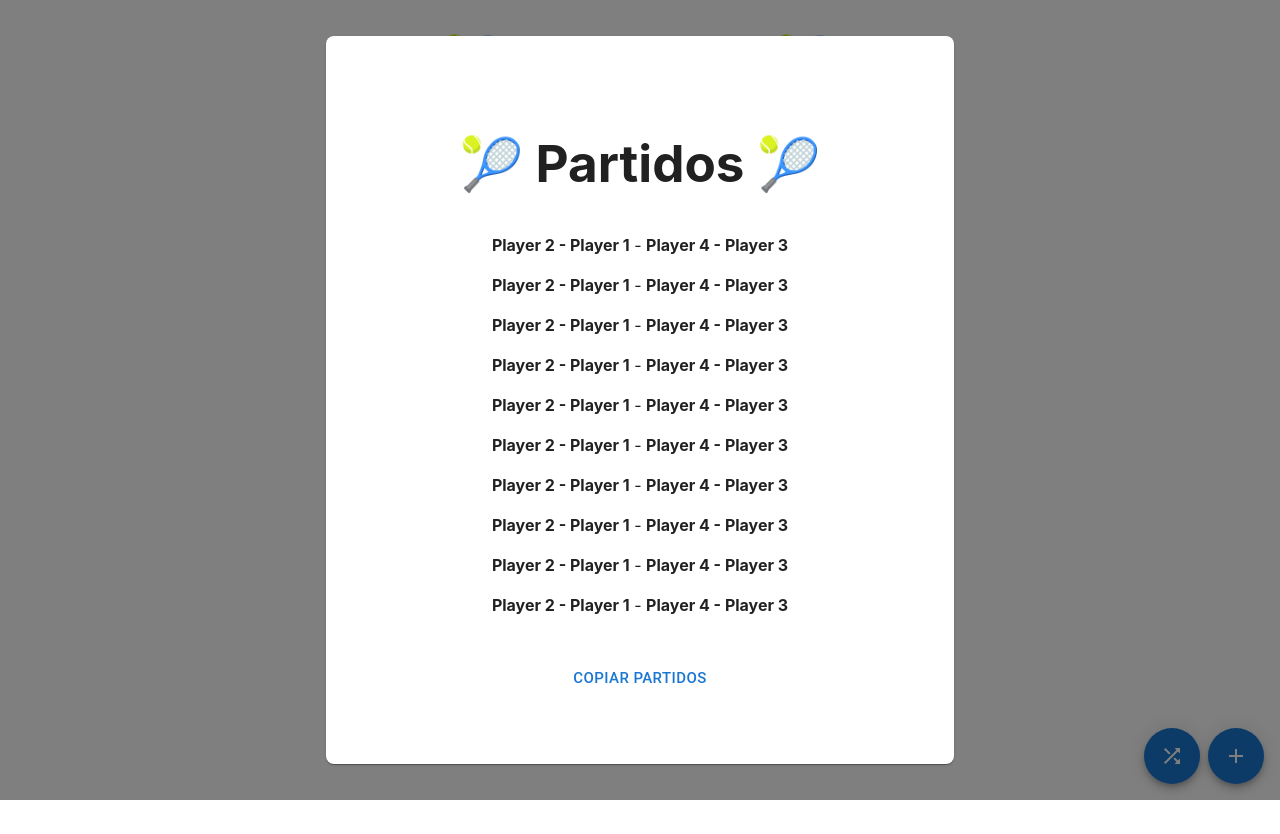
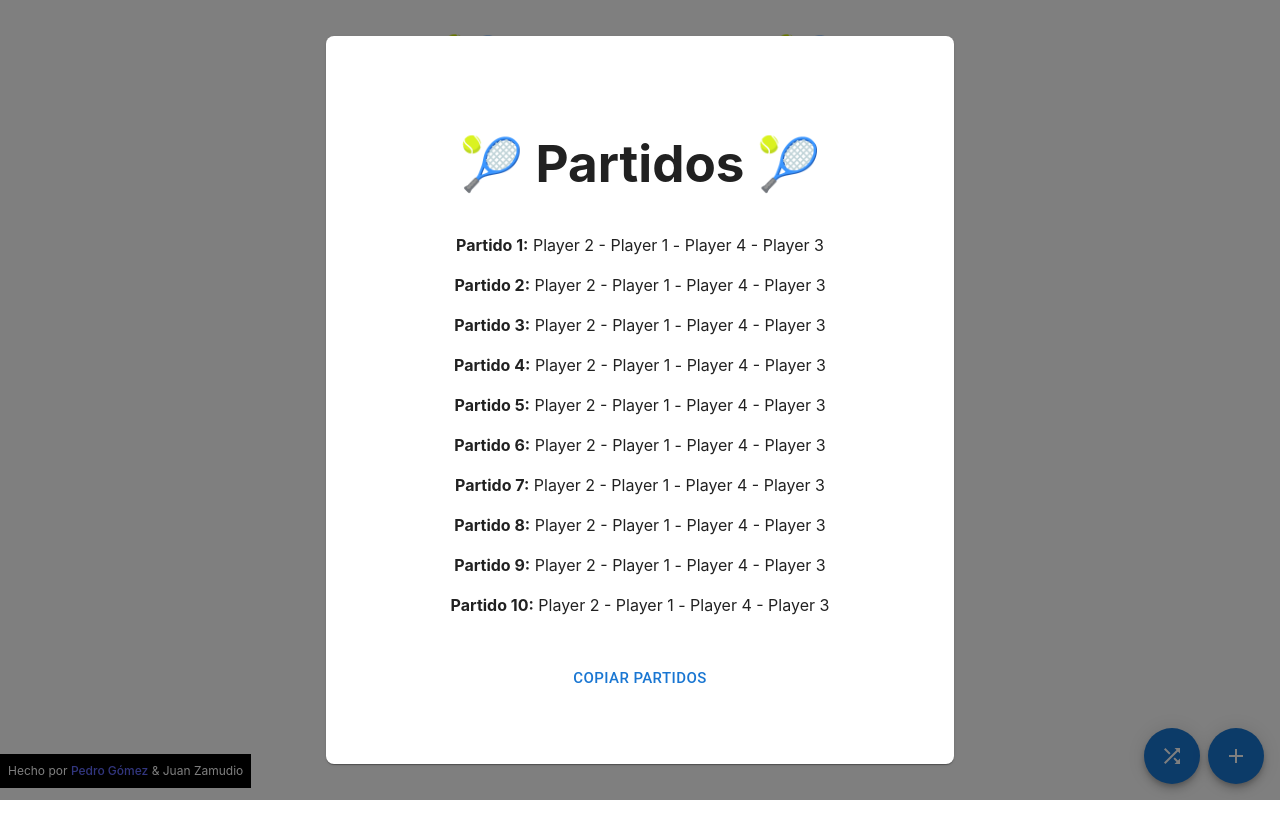
Before and after one commit to PadelPull/padelpull.github.io, a React (Vite) app: page / in a window 1280 px wide. Both pictures are taken after a click on the button 1172 px from the left and 756 px from the top of the page. Built offline with nearby package versions, Linux system fonts and the light colour scheme.

Commit message:
Add authors and finish copy clipboard

```diff
--- a/src/App.tsx
+++ b/src/App.tsx
@@ -55,8 +55,23 @@ function App() {
         }
         }
       />
+      <Authors/>
     </FullScreen>
   )
 }
 
+const Authors = () => {
+  return <p style={{
+    position: 'absolute',
+    bottom: 0,
+    left: 0,
+    padding: 8,
+    color: 'white',
+    backgroundColor: 'black',
+    fontSize: 12,
+  }}>
+    Hecho por <a href="https://x.com/pedro_g_s">Pedro Gómez</a> & Juan Zamudio
+  </p>
+};
+
 export default App
--- a/src/clipboard/MatchesClipboard.ts
+++ b/src/clipboard/MatchesClipboard.ts
@@ -4,6 +4,16 @@ export class MatchesClipboard {
     constructor(private readonly matches: Match[]) { }
 
     copyToClipboard(): void {
-        navigator.clipboard.writeText(JSON.stringify(this.matches));
+        let matchIndex = 1;
+        const clipboardLines = this.matches.map(match => {
+            const localTeam = match.local;
+            const visitorTeam = match.visitor;
+            const team1 = `${localTeam.backhandPlayer.name} - ${localTeam.drivePlayer.name} `
+            const team2 = `${visitorTeam.backhandPlayer.name} - ${visitorTeam.drivePlayer.name}`
+            return `Partido ${matchIndex++} 👉 ${team1} - vs - ${team2}`
+        }).join('\n');
+        const header = "🎾🎾🎾🎾🎾🎾🎾🎾🎾🎾🎾🎾🎾🎾🎾🎾\n     Partidos generados con https://padelpull.github.io\n🎾🎾🎾🎾🎾🎾🎾🎾🎾🎾🎾🎾🎾🎾🎾🎾\n\n";
+        const clipboardContent = header + clipboardLines
+        navigator.clipboard.writeText(clipboardContent);
     }
 }
--- a/src/screens/ShowPullModal.tsx
+++ b/src/screens/ShowPullModal.tsx
@@ -69,11 +69,16 @@ const MatchesList = (props: MatchesListProps) => {
         overflowY: "scroll",
         height: "400px",
     }}>
-        {props.matches.map((match, index) => <MatchItem key={index} match={match}/>)}
+        {props.matches.map((match, index) => <MatchItem key={index} match={match} index={index}/>)}
     </div>;
 };
 
-const MatchItem = (props: { match: Match }) => {
+interface MatchItemProps {
+    match: Match;
+    index: number;
+}
+
+const MatchItem = (props: MatchItemProps) => {
     const localTeam = props.match.local;
     const visitorTeam = props.match.visitor;
     const team1 = `${localTeam.backhandPlayer.name} - ${localTeam.drivePlayer.name} `
@@ -82,9 +87,11 @@ const MatchItem = (props: { match: Match }) => {
         display: 'flex',
         justifyContent: 'center',
     }}>
-        <span><b>{team1}</b></span>
+        <span><b>Partido {props.index + 1}: </b></span>
+        &nbsp;
+        <span>{team1}</span>
         &nbsp;-&nbsp;
-        <span><b>{team2}</b></span>
+        <span>{team2}</span>
 
     </ListItem>
 };
```
